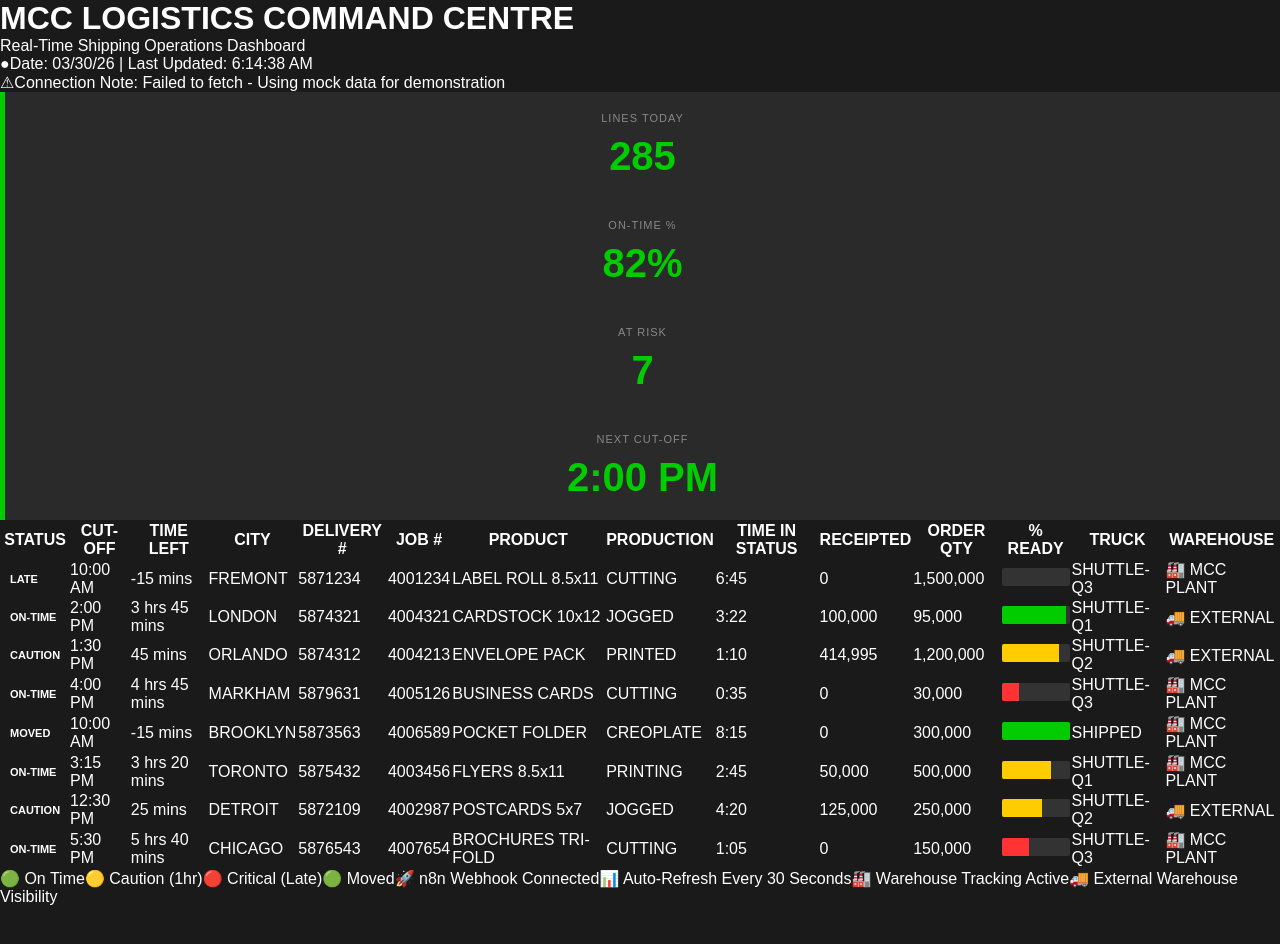
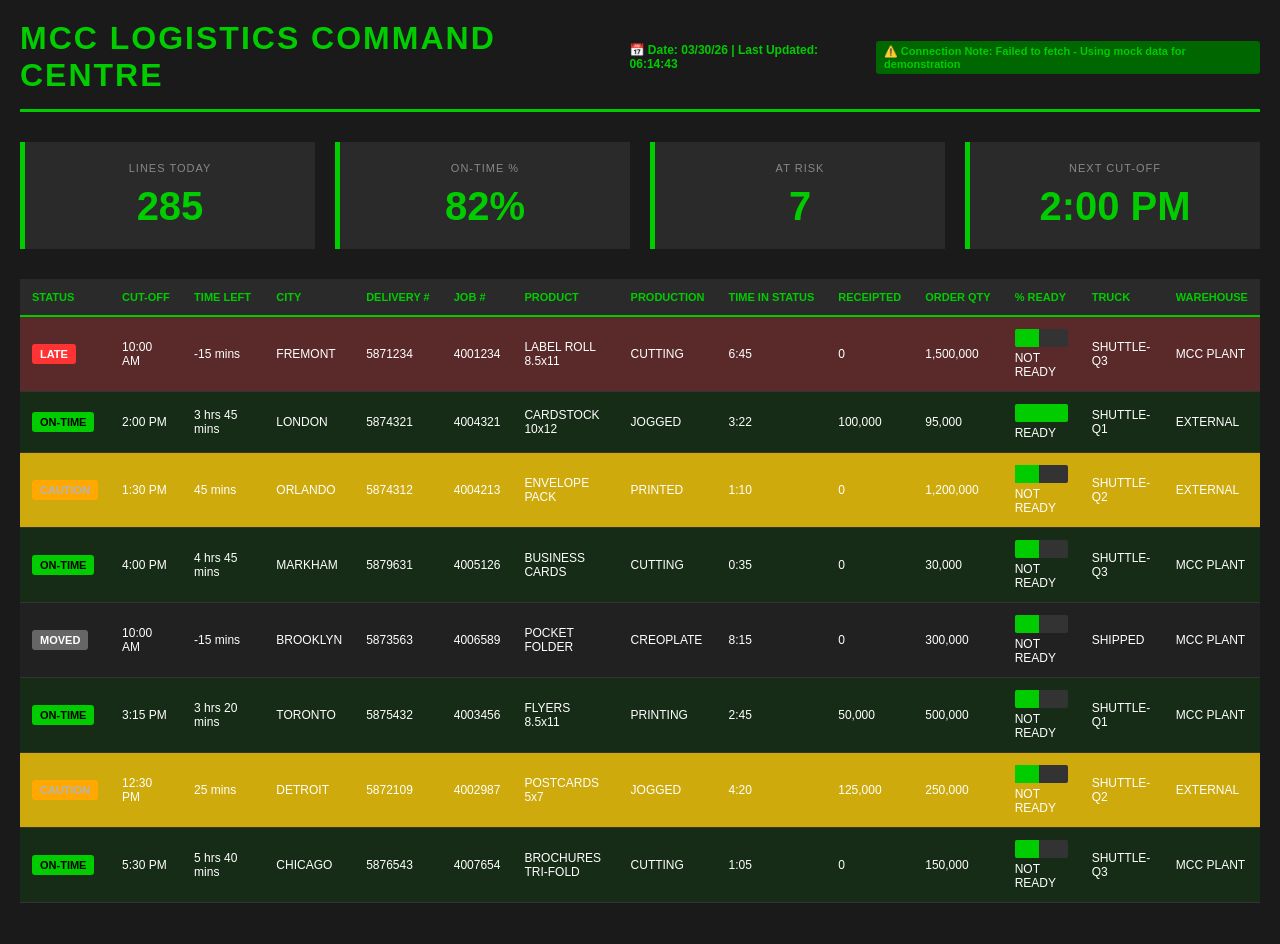
Before and after one commit to ricardo-business-camp/mcc-logistics-dashboard, a React (Create React App) app: page / in a window 1280 px wide. Shown: the top 944 px of the page. Before the commit the page ends 906 px from the top, so only its background shows below. Built offline with nearby package versions, Linux system fonts and the light colour scheme.

Commit message:
Update App.js

```diff
--- a/src/App.js
+++ b/src/App.js
@@ -1,12 +1,14 @@
 import React, { useState, useEffect } from 'react';
 import './App.css';
 
+const WEBHOOK_URL = 'https://rickie92.app.n8n.cloud/webhook/2fcdbd6-24d5-4982-babc-685ca7e7f3cb';
+
 function App() {
   const [metrics, setMetrics] = useState({
-    linestoday: 285,
+    linesToday: 285,
     ontimePercent: 82,
-    atrisk: 7,
-    nextcutoff: '2:00 PM'
+    atRisk: 7,
+    nextCutoff: '2:00 PM'
   });
 
   const [orders, setOrders] = useState([
@@ -19,10 +21,10 @@ function App() {
       job: '4001234',
       product: 'LABEL ROLL 8.5x11',
       production: 'CUTTING',
-      timeinStatus: '6:45',
+      timeInStatus: '6:45',
       receipted: 0,
-      orderQty: 1500000,
-      percentReady: 0,
+      orderQty: '1,500,000',
+      orderStatus: 'NOT READY',
       truck: 'SHUTTLE-Q3',
       warehouse: 'MCC PLANT'
     },
@@ -35,10 +37,10 @@ function App() {
       job: '4004321',
       product: 'CARDSTOCK 10x12',
       production: 'JOGGED',
-      timeinStatus: '3:22',
-      receipted: 100000,
-      orderQty: 95000,
-      percentReady: 95,
+      timeInStatus: '3:22',
+      receipted: '100,000',
+      orderQty: '95,000',
+      orderStatus: 'READY',
       truck: 'SHUTTLE-Q1',
       warehouse: 'EXTERNAL'
     },
@@ -51,10 +53,10 @@ function App() {
       job: '4004213',
       product: 'ENVELOPE PACK',
       production: 'PRINTED',
-      timeinStatus: '1:10',
-      receipted: 414995,
-      orderQty: 1200000,
-      percentReady: 85,
+      timeInStatus: '1:10',
+      receipted: 0,
+      orderQty: '1,200,000',
+      orderStatus: 'NOT READY',
       truck: 'SHUTTLE-Q2',
       warehouse: 'EXTERNAL'
     },
@@ -67,10 +69,10 @@ function App() {
       job: '4005126',
       product: 'BUSINESS CARDS',
       production: 'CUTTING',
-      timeinStatus: '0:35',
+      timeInStatus: '0:35',
       receipted: 0,
-      orderQty: 30000,
-      percentReady: 25,
+      orderQty: '30,000',
+      orderStatus: 'NOT READY',
       truck: 'SHUTTLE-Q3',
       warehouse: 'MCC PLANT'
     },
@@ -83,10 +85,10 @@ function App() {
       job: '4006589',
       product: 'POCKET FOLDER',
       production: 'CREOPLATE',
-      timeinStatus: '8:15',
+      timeInStatus: '8:15',
       receipted: 0,
-      orderQty: 300000,
-      percentReady: 100,
+      orderQty: '300,000',
+      orderStatus: 'NOT READY',
       truck: 'SHIPPED',
       warehouse: 'MCC PLANT'
     },
@@ -99,10 +101,10 @@ function App() {
       job: '4003456',
       product: 'FLYERS 8.5x11',
       production: 'PRINTING',
-      timeinStatus: '2:45',
-      receipted: 50000,
-      orderQty: 500000,
-      percentReady: 72,
+      timeInStatus: '2:45',
+      receipted: '50,000',
+      orderQty: '500,000',
+      orderStatus: 'NOT READY',
       truck: 'SHUTTLE-Q1',
       warehouse: 'MCC PLANT'
     },
@@ -115,10 +117,10 @@ function App() {
       job: '4002987',
       product: 'POSTCARDS 5x7',
       production: 'JOGGED',
-      timeinStatus: '4:20',
-      receipted: 125000,
-      orderQty: 250000,
-      percentReady: 60,
+      timeInStatus: '4:20',
+      receipted: '125,000',
+      orderQty: '250,000',
+      orderStatus: 'NOT READY',
       truck: 'SHUTTLE-Q2',
       warehouse: 'EXTERNAL'
     },
@@ -131,88 +133,90 @@ function App() {
       job: '4007654',
       product: 'BROCHURES TRI-FOLD',
       production: 'CUTTING',
-      timeinStatus: '1:05',
+      timeInStatus: '1:05',
       receipted: 0,
-      orderQty: 150000,
-      percentReady: 40,
+      orderQty: '150,000',
+      orderStatus: 'NOT READY',
       truck: 'SHUTTLE-Q3',
       warehouse: 'MCC PLANT'
     }
   ]);
 
-  const [lastUpdated, setLastUpdated] = useState(new Date());
+  const [currentDate, setCurrentDate] = useState(new Date());
+
+  useEffect(() => {
+    const timer = setInterval(() => {
+      setCurrentDate(new Date());
+    }, 1000);
+    return () => clearInterval(timer);
+  }, []);
 
   useEffect(() => {
     const interval = setInterval(() => {
-      setMetrics(prev => ({
-        linestoday: Math.floor(Math.random() * 15) + 280,
-        ontimePercent: Math.floor(Math.random() * 17) + 75,
-        atrisk: Math.floor(Math.random() * 7) + 5,
-        nextcutoff: prev.nextcutoff
-      }));
-
-      setOrders(prev => prev.map(order => ({
-        ...order,
-        receipted: Math.floor(order.receipted + Math.random() * 10000)
-      })));
-
-      setLastUpdated(new Date());
+      fetch(WEBHOOK_URL)
+        .then(res => res.json())
+        .catch(() => {
+          // Webhook call failed, using mock data
+        });
     }, 30000);
-
     return () => clearInterval(interval);
   }, []);
 
   const getStatusClass = (status) => {
-    return status.toLowerCase().replace('-', '');
+    switch(status) {
+      case 'LATE': return 'status-late';
+      case 'CAUTION': return 'status-caution';
+      case 'ON-TIME': return 'status-ontime';
+      case 'MOVED': return 'status-moved';
+      default: return '';
+    }
   };
 
-  const getReadyColor = (percent) => {
-    if (percent >= 90) return 'green';
-    if (percent >= 50) return 'yellow';
-    return 'red';
+  const formatDate = () => {
+    const month = String(currentDate.getMonth() + 1).padStart(2, '0');
+    const day = String(currentDate.getDate()).padStart(2, '0');
+    const year = String(currentDate.getFullYear()).slice(-2);
+    return `${month}/${day}/${year}`;
+  };
+
+  const formatTime = () => {
+    const hours = String(currentDate.getHours()).padStart(2, '0');
+    const mins = String(currentDate.getMinutes()).padStart(2, '0');
+    const secs = String(currentDate.getSeconds()).padStart(2, '0');
+    return `${hours}:${mins}:${secs}`;
   };
 
   return (
-    <div className="app-container">
-      <div className="header">
-        <div className="header-content">
-          <div className="header-title">
-            <h1>MCC LOGISTICS COMMAND CENTRE</h1>
-            <p className="subtitle">Real-Time Shipping Operations Dashboard</p>
-          </div>
-          <div className="header-timestamp">
-            <span className="live-indicator">●</span>
-            <span>Date: {lastUpdated.toLocaleDateString('en-US', { month: '2-digit', day: '2-digit', year: '2-digit' })} | Last Updated: {lastUpdated.toLocaleTimeString()}</span>
-          </div>
+    <div className="dashboard">
+      <div className="dashboard-header">
+        <h1>MCC LOGISTICS COMMAND CENTRE</h1>
+        <div className="header-info">
+          <span className="date">📅 Date: {formatDate()} | Last Updated: {formatTime()}</span>
+          <span className="status">⚠️ Connection Note: Failed to fetch - Using mock data for demonstration</span>
         </div>
       </div>
 
-      <div className="connection-alert">
-        <span className="alert-icon">⚠</span>
-        <span className="alert-text">Connection Note: Failed to fetch - Using mock data for demonstration</span>
-      </div>
-
-      <div className="metrics-grid">
+      <div className="metrics-section">
         <div className="metric-card">
           <div className="metric-label">LINES TODAY</div>
-          <div className="metric-value">{metrics.linestoday}</div>
+          <div className="metric-value">{metrics.linesToday}</div>
         </div>
         <div className="metric-card">
           <div className="metric-label">ON-TIME %</div>
           <div className="metric-value">{metrics.ontimePercent}%</div>
         </div>
-        <div className="metric-card at-risk">
+        <div className="metric-card">
           <div className="metric-label">AT RISK</div>
-          <div className="metric-value">{metrics.atrisk}</div>
+          <div className="metric-value">{metrics.atRisk}</div>
         </div>
         <div className="metric-card">
           <div className="metric-label">NEXT CUT-OFF</div>
-          <div className="metric-value">{metrics.nextcutoff}</div>
+          <div className="metric-value">{metrics.nextCutoff}</div>
         </div>
       </div>
 
-      <div className="table-container">
-        <table className="orders-table">
+      <div className="table-section">
+        <table className="shipping-table">
           <thead>
             <tr>
               <th>STATUS</th>
@@ -233,51 +237,33 @@ function App() {
           </thead>
           <tbody>
             {orders.map((order, idx) => (
-              <tr key={idx} className={`row-${getStatusClass(order.status)} ${order.status === 'MOVED' ? 'row-moved' : ''}`}>
-                <td className="status-cell">
-                  <span className={`status-badge ${getStatusClass(order.status)}`}>
-                    {order.status}
-                  </span>
-                </td>
+              <tr key={idx} className={getStatusClass(order.status)}>
+                <td><span className="status-badge">{order.status}</span></td>
                 <td>{order.cutoff}</td>
-                <td className={order.timeLeft.includes('-') ? 'text-warning' : ''}>{order.timeLeft}</td>
+                <td>{order.timeLeft}</td>
                 <td>{order.city}</td>
                 <td>{order.delivery}</td>
                 <td>{order.job}</td>
                 <td>{order.product}</td>
                 <td>{order.production}</td>
-                <td>{order.timeinStatus}</td>
-                <td>{order.receipted.toLocaleString()}</td>
-                <td>{order.orderQty.toLocaleString()}</td>
-                <td className={`ready-${getReadyColor(order.percentReady)}`}>
+                <td>{order.timeInStatus}</td>
+                <td>{order.receipted}</td>
+                <td>{order.orderQty}</td>
+                <td>
                   <div className="progress-bar">
-                    <div className={`progress-fill ${getReadyColor(order.percentReady)}`} style={{width: `${order.percentReady}%`}}></div>
-                    <span className="progress-text">{order.percentReady}%</span>
+                    <div
+                      className="progress-fill green"
+                      style={{width: order.orderStatus === 'READY' ? '100%' : '45%'}}
+                    ></div>
                   </div>
+                  {order.orderStatus}
                 </td>
                 <td>{order.truck}</td>
-                <td>
-                  <span className={`warehouse-badge ${order.warehouse === 'MCC PLANT' ? 'plant' : 'external'}`}>
-                    {order.warehouse === 'MCC PLANT' ? '🏭' : '🚚'} {order.warehouse}
-                  </span>
-                </td>
+                <td>{order.warehouse}</td>
               </tr>
             ))}
           </tbody>
         </table>
-      </div>
-
-      <div className="footer">
-        <div className="footer-content">
-          <span>🟢 On Time</span>
-          <span>🟡 Caution (1hr)</span>
-          <span>🔴 Critical (Late)</span>
-          <span>🟢 Moved</span>
-          <span>🚀 n8n Webhook Connected</span>
-          <span>📊 Auto-Refresh Every 30 Seconds</span>
-          <span>🏭 Warehouse Tracking Active</span>
-          <span>🚚 External Warehouse Visibility</span>
-        </div>
       </div>
     </div>
   );
```
